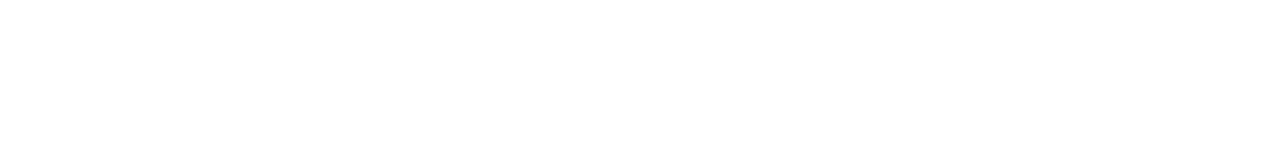
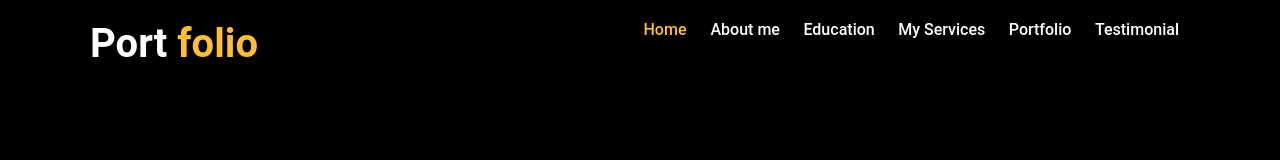
Before and after one commit to pritesh333/desktop-tutorial, a plain HTML site: page index.html in a window 1280 px wide. Drawn offline with Linux system fonts and the light colour scheme; files that its build step writes are made by us from their sources.

Commit message:
Update index.html

```diff
--- a/index.html
+++ b/index.html
@@ -1,7 +1,32 @@
-<head>
+ <!-----META SECTION----->
+ <!DOCTYPE html>
+ <html>
+ <head>
+ <title>Student Portfolio Website Template</title>
+ <meta charset="utf-8">
+ <meta name="viewport" content="width=device-width, initial-scale=1">
+ <link rel="stylesheet" href="https://maxcdn.bootstrapcdn.com/font-awesome/4.7.0/css/font-awesome.min.css">
+ <link rel="stylesheet" href="css/style.css">
+ </head>
+ <body>
 
-</head>
-
-<body>
-
+    <!-----MENU SECTION------>
+<div class="main-panel">
+    <div class="container">
+      <div class="width-33 logo">Port <span class="span-col">folio</span>
+      </div>
+      <div class="width-66">
+        <nav>
+          <a href="#">
+            <span class="span-col">Home</span>
+          </a>
+          <a href="#">About me</a>
+          <a href="#">Education</a>
+          <a href="#">My Services</a>
+          <a href="#">Portfolio</a>
+          <a href="#">Testimonial</a>
+        </nav>
+      </div>
+    </div>
 </body>
+</html>
```
